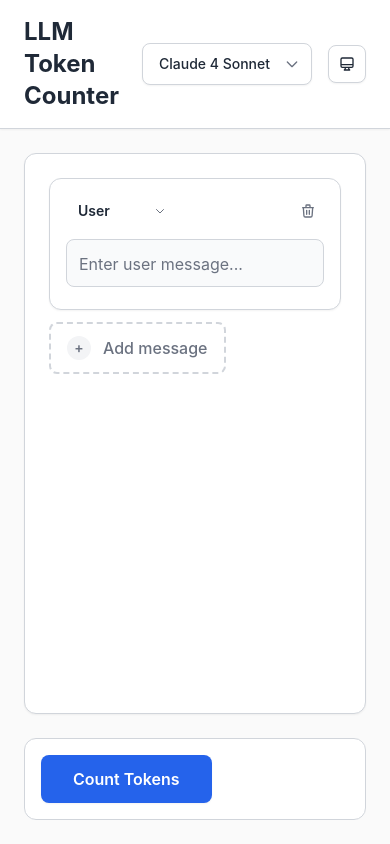
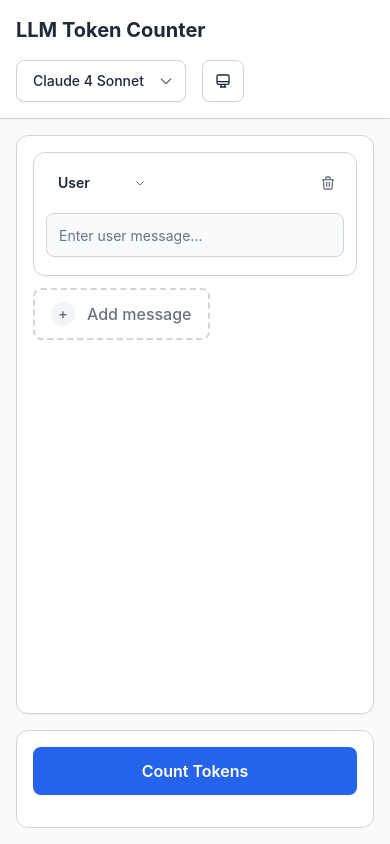
Before and after one commit to vlad324/llm-token-counter, a Next.js app: page / in a window 390 px wide. Built offline with nearby package versions, Linux system fonts and the light colour scheme.

Commit message:
optimize webapp for mobiles

```diff
--- a/src/app/components/message-item.tsx
+++ b/src/app/components/message-item.tsx
@@ -21,7 +21,7 @@ export const MessageItem = ({
 
   return (
     <div
-      className="border border-border rounded-xl bg-card backdrop-blur-sm p-4 hover:bg-card/80 transition-all duration-200 group shadow-sm hover:shadow-md">
+      className="border border-border rounded-xl bg-card backdrop-blur-sm p-3 sm:p-4 hover:bg-card/80 transition-all duration-200 group shadow-sm hover:shadow-md">
       <div className="flex items-center justify-between mb-3">
         <div className="relative">
           <select
@@ -29,7 +29,8 @@ export const MessageItem = ({
             onChange={(e) =>
               onRoleChange(index, e.target.value as "user" | "assistant")
             }
-            className="appearance-none pl-3 pr-8 py-1.5 border-0 bg-transparent text-sm font-semibold focus:outline-none cursor-pointer hover:bg-accent/50 rounded-md transition-colors capitalize"
+            className="appearance-none pl-3 pr-8 py-2 border-0 bg-transparent text-sm font-semibold focus:outline-none cursor-pointer hover:bg-accent/50 rounded-md transition-colors capitalize"
+            style={{ minHeight: 'var(--touch-target-min)' }}
           >
             <option value="user">User</option>
             <option value="assistant">Assistant</option>
@@ -42,7 +43,8 @@ export const MessageItem = ({
         </div>
         <button
           onClick={() => onDelete(index)}
-          className="p-2 text-muted-foreground hover:text-destructive hover:bg-destructive/10 rounded-lg transition-all duration-200"
+          className="p-2 text-muted-foreground hover:text-destructive hover:bg-destructive/10 rounded-lg transition-all duration-200 flex items-center justify-center"
+          style={{ minWidth: 'var(--touch-target-min)', minHeight: 'var(--touch-target-min)' }}
           title="Delete message"
         >
           <svg className="w-4 h-4" fill="none" stroke="currentColor" viewBox="0 0 24 24">
@@ -55,10 +57,10 @@ export const MessageItem = ({
         ref={textareaRef}
         value={message.content}
         onChange={(e) => onMessageChange(index, e.target.value)}
-        className="w-full p-3 border border-border rounded-lg bg-input resize-none focus:outline-none focus:ring-2 focus:ring-ring focus:border-transparent placeholder:text-muted-foreground transition-all duration-200 overflow-hidden"
+        className="w-full p-3 border border-border rounded-lg bg-input resize-none focus:outline-none focus:ring-2 focus:ring-ring focus:border-transparent placeholder:text-muted-foreground transition-all duration-200 overflow-hidden text-sm sm:text-base"
         placeholder={message.role === "user" ? "Enter user message..." : "Enter assistant message..."}
         rows={1}
-        style={{ minHeight: '2.5rem' }}
+        style={{ minHeight: 'var(--touch-target-min)' }}
       />
     </div>
   );
--- a/src/app/components/theme-toggle-button.tsx
+++ b/src/app/components/theme-toggle-button.tsx
@@ -70,7 +70,8 @@ export function ThemeSwitcher() {
     <div className="relative">
       <button
         onClick={() => setIsOpen(!isOpen)}
-        className="p-2.5 rounded-lg bg-card hover:bg-accent border border-border hover:border-primary/30 transition-all duration-200 shadow-sm hover:shadow-md active:scale-95 group"
+        className="p-3 rounded-lg bg-card hover:bg-accent border border-border hover:border-primary/30 transition-all duration-200 shadow-sm hover:shadow-md active:scale-95 group"
+        style={{ minWidth: 'var(--touch-target-min)', minHeight: 'var(--touch-target-min)' }}
         aria-label="Toggle theme menu"
       >
         <currentTheme.icon/>
--- a/src/app/globals.css
+++ b/src/app/globals.css
@@ -111,6 +111,10 @@
   --input-height: 2.5rem;
   --header-height: 4.5rem;
   --control-min-width: 10rem;
+
+  /* Touch target tokens */
+  --touch-target-min: 2.75rem;        /* 44px - iOS/Android minimum */
+  --touch-target-comfortable: 3rem;   /* 48px - more comfortable */
 }
 
 /* Prevent flash of unstyled content */
--- a/src/app/layout.tsx
+++ b/src/app/layout.tsx
@@ -21,6 +21,9 @@ export default function RootLayout({
 }>) {
   return (
     <html lang="en" suppressHydrationWarning>
+      <head>
+        <meta name="viewport" content="width=device-width, initial-scale=1.0" />
+      </head>
       <body
         className={`${geistSans.variable} font-sans antialiased`}
       >
--- a/src/app/page.tsx
+++ b/src/app/page.tsx
@@ -89,14 +89,15 @@ export default function Home() {
     <div className="h-screen bg-background text-foreground flex flex-col">
       <header className="bg-card backdrop-blur-sm border-b border-border shadow-sm flex-shrink-0 sticky top-0"
               style={{ zIndex: 'var(--z-sticky)' }}>
-        <nav className="px-6 py-4 flex justify-between items-center">
-          <h1 className="text-2xl font-bold">LLM Token Counter</h1>
+        <nav className="px-4 sm:px-6 py-4 flex flex-col sm:flex-row sm:justify-between sm:items-center gap-4 sm:gap-0">
+          <h1 className="text-xl sm:text-2xl font-bold">LLM Token Counter</h1>
           <div className="flex items-center gap-4">
-            <div className="relative">
+            <div className="relative max-w-full">
               <select
                 value={selectedModel}
                 onChange={(e) => setSelectedModel(e.target.value)}
-                className="appearance-none pl-4 pr-10 py-2.5 border border-border rounded-lg bg-card text-sm font-medium shadow-sm hover:bg-accent hover:text-accent-foreground focus:outline-none focus:ring-2 focus:ring-ring focus:border-transparent cursor-pointer transition-all duration-200"
+                className="appearance-none pl-4 pr-10 py-2.5 border border-border rounded-lg bg-card text-sm font-medium shadow-sm hover:bg-accent hover:text-accent-foreground focus:outline-none focus:ring-2 focus:ring-ring focus:border-transparent cursor-pointer transition-all duration-200 max-w-full truncate"
+                style={{ minHeight: 'var(--touch-target-min)' }}
               >
                 {MODELS.map((model) => (
                   <option key={model.modelId} value={model.modelId}>
@@ -118,8 +119,8 @@ export default function Home() {
       <main className="flex-1 flex overflow-hidden">
         <div className="flex-1 flex">
           <div className="flex-1">
-            <div className="p-6 h-full flex flex-col">
-              <div className="flex-1 overflow-y-auto space-y-3 border border-border rounded-xl p-6 bg-card shadow-sm">
+            <div className="p-4 sm:p-6 h-full flex flex-col">
+              <div className="flex-1 overflow-y-auto space-y-3 border border-border rounded-xl p-4 sm:p-6 bg-card shadow-sm">
                 {messages.map((message, index) => (
                   <MessageItem
                     key={index}
@@ -142,12 +143,13 @@ export default function Home() {
                 </button>
               </div>
               <div
-                className="mt-6 flex items-center justify-between bg-card backdrop-blur-sm rounded-xl p-4 border border-border"
+                className="mt-4 sm:mt-6 flex flex-col sm:flex-row sm:items-center sm:justify-between gap-4 sm:gap-0 bg-card backdrop-blur-sm rounded-xl p-4 border border-border"
                 style={{ minHeight: 'var(--header-height)' }}>
                 <button
                   onClick={calculateChatTokens}
-                  className="px-8 py-3 bg-primary text-primary-foreground rounded-lg hover:bg-primary/90 disabled:opacity-50 disabled:cursor-not-allowed font-semibold transition-all duration-200 shadow-sm hover:shadow-md active:scale-95 flex items-center justify-center gap-2"
-                  style={{ height: 'var(--button-height)', minWidth: 'var(--control-min-width)' }}
+                  className="px-6 sm:px-8 py-3 bg-primary text-primary-foreground rounded-lg hover:bg-primary/90 disabled:opacity-50 disabled:cursor-not-allowed font-semibold transition-all duration-200 shadow-sm hover:shadow-md active:scale-95 flex items-center justify-center gap-2 w-full sm:w-auto"
+                  style={{ minHeight: 'var(--touch-target-comfortable)' }}
+                  style={{ minWidth: 'var(--control-min-width)' }}
                   disabled={isChatLoading}
                 >
                   {isChatLoading && (
@@ -156,10 +158,10 @@ export default function Home() {
                   )}
                   <span>{isChatLoading ? "Counting..." : "Count Tokens"}</span>
                 </button>
-                <div className="flex items-center" style={{ height: 'var(--button-height)' }}>
+                <div className="flex items-center w-full sm:w-auto" style={{ height: 'var(--button-height)' }}>
                   {chatTokenCount !== null && (
                     <div
-                      className="px-6 py-3 bg-success/10 text-success border border-success/20 rounded-lg font-bold text-lg flex items-center gap-2 h-full">
+                      className="px-4 sm:px-6 py-3 bg-success/10 text-success border border-success/20 rounded-lg font-bold text-base sm:text-lg flex items-center gap-2 h-full w-full sm:w-auto justify-center sm:justify-start">
                       <svg className="w-5 h-5" fill="none" stroke="currentColor" viewBox="0 0 24 24">
                         <path strokeLinecap="round" strokeLinejoin="round" strokeWidth={2}
                               d="M9 19v-6a2 2 0 00-2-2H5a2 2 0 00-2 2v6a2 2 0 002 2h2a2 2 0 002-2zm0 0V9a2 2 0 012-2h2a2 2 0 012 2v10m-6 0a2 2 0 002 2h2a2 2 0 002-2m0 0V5a2 2 0 012-2h2a2 2 0 012 2v14a2 2 0 01-2 2h-2a2 2 0 01-2-2z"/>
@@ -168,12 +170,12 @@ export default function Home() {
                     </div>
                   )}
                   {apiError && (
-                    <div className="px-6 py-3 bg-destructive/10 text-destructive border border-destructive/20 rounded-lg font-medium text-sm flex items-center gap-2 h-full">
-                      <svg className="w-5 h-5" fill="none" stroke="currentColor" viewBox="0 0 24 24">
+                    <div className="px-4 sm:px-6 py-3 bg-destructive/10 text-destructive border border-destructive/20 rounded-lg font-medium text-sm flex items-center gap-2 h-full w-full sm:w-auto">
+                      <svg className="w-5 h-5 flex-shrink-0" fill="none" stroke="currentColor" viewBox="0 0 24 24">
                         <path strokeLinecap="round" strokeLinejoin="round" strokeWidth={2}
                               d="M12 8v4m0 4h.01M21 12a9 9 0 11-18 0 9 9 0 0118 0z"/>
                       </svg>
-                      <span>
+                      <span className="overflow-x-auto whitespace-nowrap">
                         {apiError.error}
                       </span>
                     </div>
```
